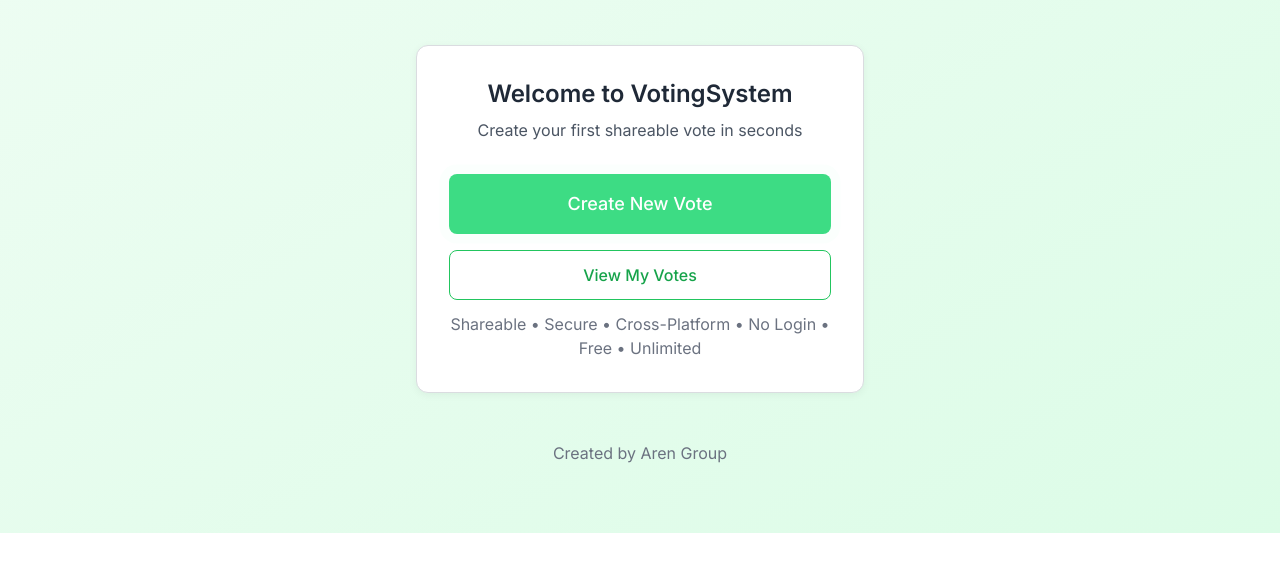
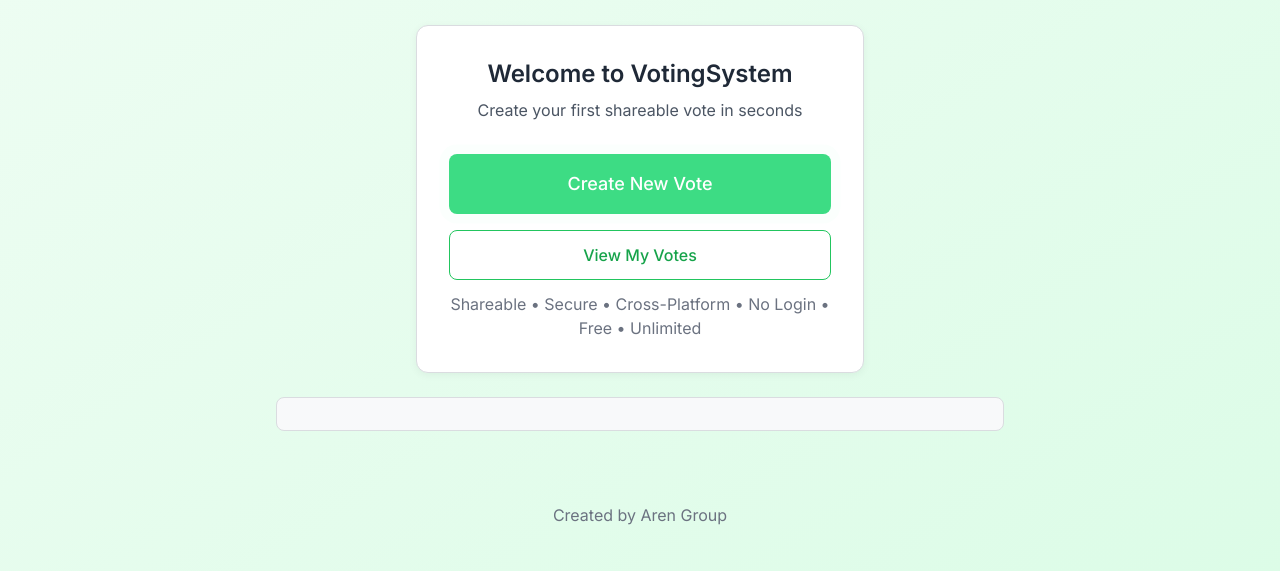
Before and after one commit to SitesAndMore-hue/VotingSystemv8, a plain HTML site: page index.html in a window 1280 px wide. Shown: the part 267-838 px from the top of the page. Before the commit the page ends 800 px from the top, so only its background shows below. Drawn offline with nearby package versions, Linux system fonts and the light colour scheme.

Commit message:
Update index.html

```diff
--- a/index.html
+++ b/index.html
@@ -196,6 +196,23 @@
       font-size: 1.125rem;
       margin-bottom: 1.5rem;
     }
+
+    /* Ad container styling */
+    .ad-container {
+      margin: 24px 0;
+      display: flex;
+      justify-content: center;
+      width: 100%;
+    }
+
+    .ad-wrapper {
+      max-width: 728px;
+      width: 100%;
+      padding: 16px;
+      background-color: var(--muted);
+      border-radius: 8px;
+      border: 1px solid var(--border);
+    }
   </style>
 </head>
 <body class="min-h-screen bg-gradient-to-br from-green-50 to-green-100">
@@ -245,6 +262,14 @@
 
         <div class="mt-3 text-center text-gray-500">
           <p>Shareable • Secure • Cross-Platform • No Login • Free • Unlimited</p>
+        </div>
+      </div>
+
+      <!-- Advertisement Section -->
+      <div class="ad-container">
+        <div class="ad-wrapper">
+          <script async="async" data-cfasync="false" src="//pl27834999.effectivegatecpm.com/cf6cf52368f543a434eb6b67b3921d14/invoke.js"></script>
+          <div id="container-cf6cf52368f543a434eb6b67b3921d14"></div>
         </div>
       </div>
 
```
